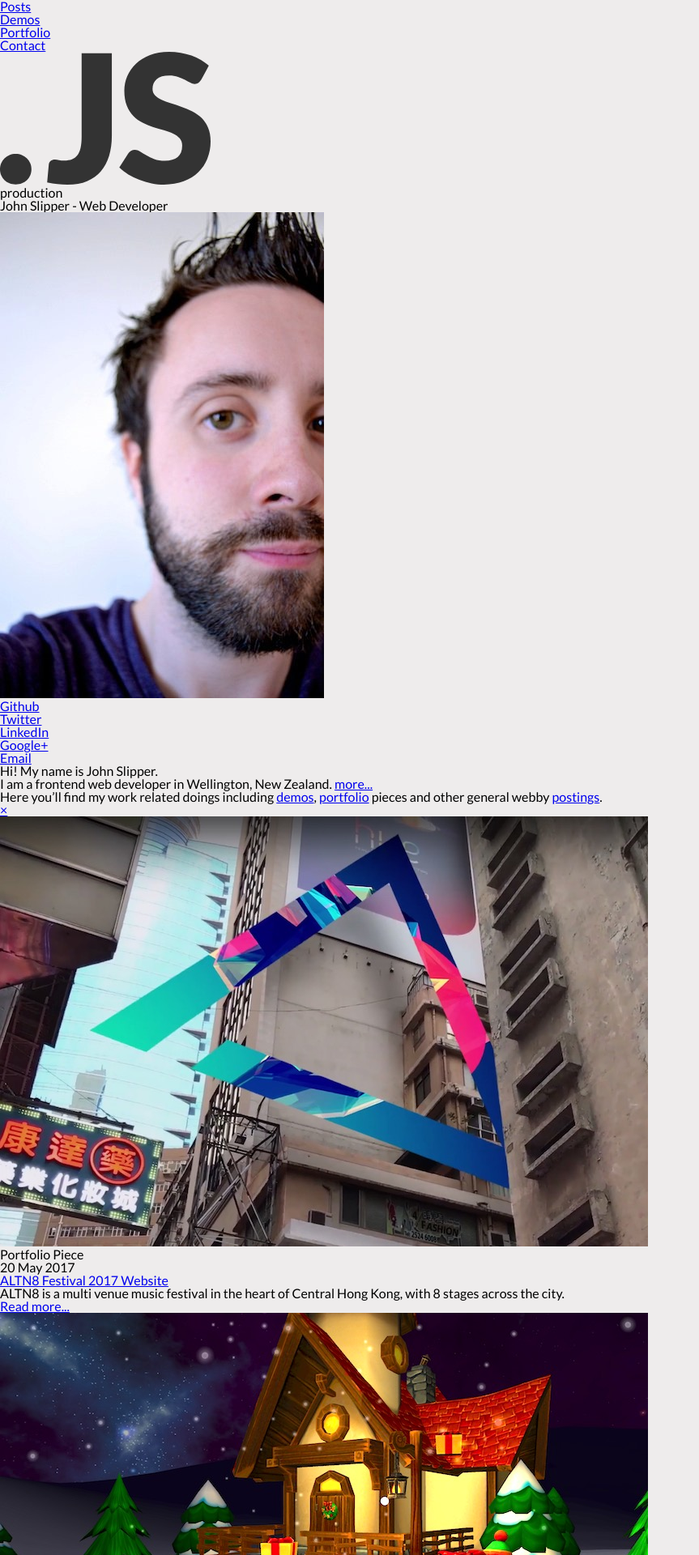
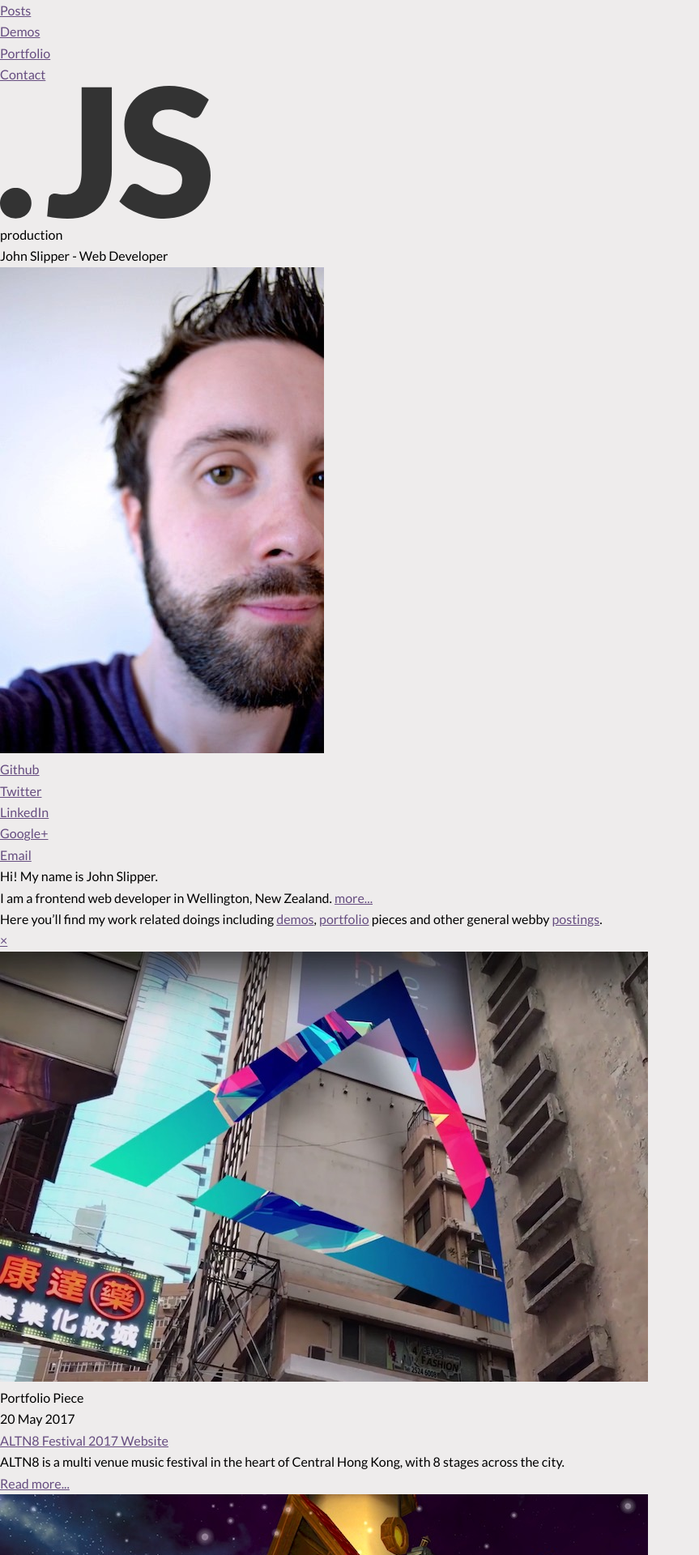
Before and after one commit to johnslipper/johnslipper.github.io, a Jekyll site: the page built from index.html, in a window 1280 px wide. Shown: the top 1920 px of the page at 81% size, without its empty margins (0-863 px from the left). Built offline with Jekyll 4.4.1, drawn with Linux system fonts in a browser that asks for light colours.

Commit message:
SAS to CSS variables color palette

```diff
--- a/_sass/_critical.scss
+++ /dev/null
@@ -1,5 +0,0 @@
-body {
-    background-color: var(--bg-color);
-    font-family: var(--font-family-sans-serif);
-    font-size: 1rem;
-}
--- /dev/null
+++ b/_sass/_global.scss
@@ -0,0 +1,11 @@
+body {
+    background-color: var(--body-color);
+    font-family: var(--font-family-sans-serif);
+    font-size: var(--body-font-size);
+    font-weight: var(--body-font-weight);
+    line-height: var(--body-line-height);
+}
+
+a {
+    color: var(--link-color);
+}
--- /dev/null
+++ b/_sass/_palettes.scss
@@ -0,0 +1,42 @@
+// Get colour from palettes
+@function getColor($color, $tone) {
+    @if map-has-key($palettes, $color) {
+        $color: map-get($palettes, $color);
+
+        @if map-has-key($color, $tone) {
+            $tone: map-get($color, $tone);
+            @return $tone;
+        }
+
+        @warn "unknown tone `#{$tone}` in color";
+        @return null;
+    }
+
+    @warn "unknown color `#{$color}` in palette";
+    @return null;
+}
+
+@mixin defineColorVariable($variable, $color, $tone) {
+    #{$variable}: getColor($color, $tone);
+}
+
+$palettes: (
+    primary: (
+        darkest: hsl(270, 25%, 33%),
+        dark: hsl(270, 25%, 30%),
+        mediumDark: hsl(270, 25%, 40%),
+        medium: hsl(270, 25%, 50%),
+        mediumLight: hsl(270, 25%, 65%),
+        light: hsl(270, 25%, 85%),
+        lightest: hsl(270, 25%, 100%)
+    ),
+    neutral: (
+        darkest: hsl(204, 7%, 20%),
+        dark: hsl(204, 7%, 30%),
+        mediumDark: hsl(204, 7%, 40%),
+        medium: hsl(204, 7%, 50%),
+        mediumLight: hsl(204, 7%, 65%),
+        light: hsl(204, 7%, 85%),
+        lightest: hsl(204, 7%, 100%)
+    )
+);
--- a/_sass/_variables.scss
+++ b/_sass/_variables.scss
@@ -1,8 +1,19 @@
+@import "./palettes";
+
 :root {
-    --bg-color: rgb(238, 236, 236);
+    --body-color: rgb(238, 236, 236);
+    --body-font-size: 1rem;
+    --body-font-weight: 400;
+    --body-line-height: 1.65;
+
     --font-family-sans-serif: "Lato", Arial, Helvetica, sans-serif;
+
+    --heading-line-height: 1.15;
+    --heading-font-weight: 700;
+
+    @include defineColorVariable(--link-color, primary, mediumDark);
 }
 
 [data-theme="dark"] {
-    --bg-color: #161625;
+    --body-color: #161625;
 }
--- a/css/main.scss
+++ b/css/main.scss
@@ -3,4 +3,4 @@
 
 @import "../_sass/reset";
 @import "../_sass/variables";
-@import "../_sass/critical";
+@import "../_sass/global";
```
